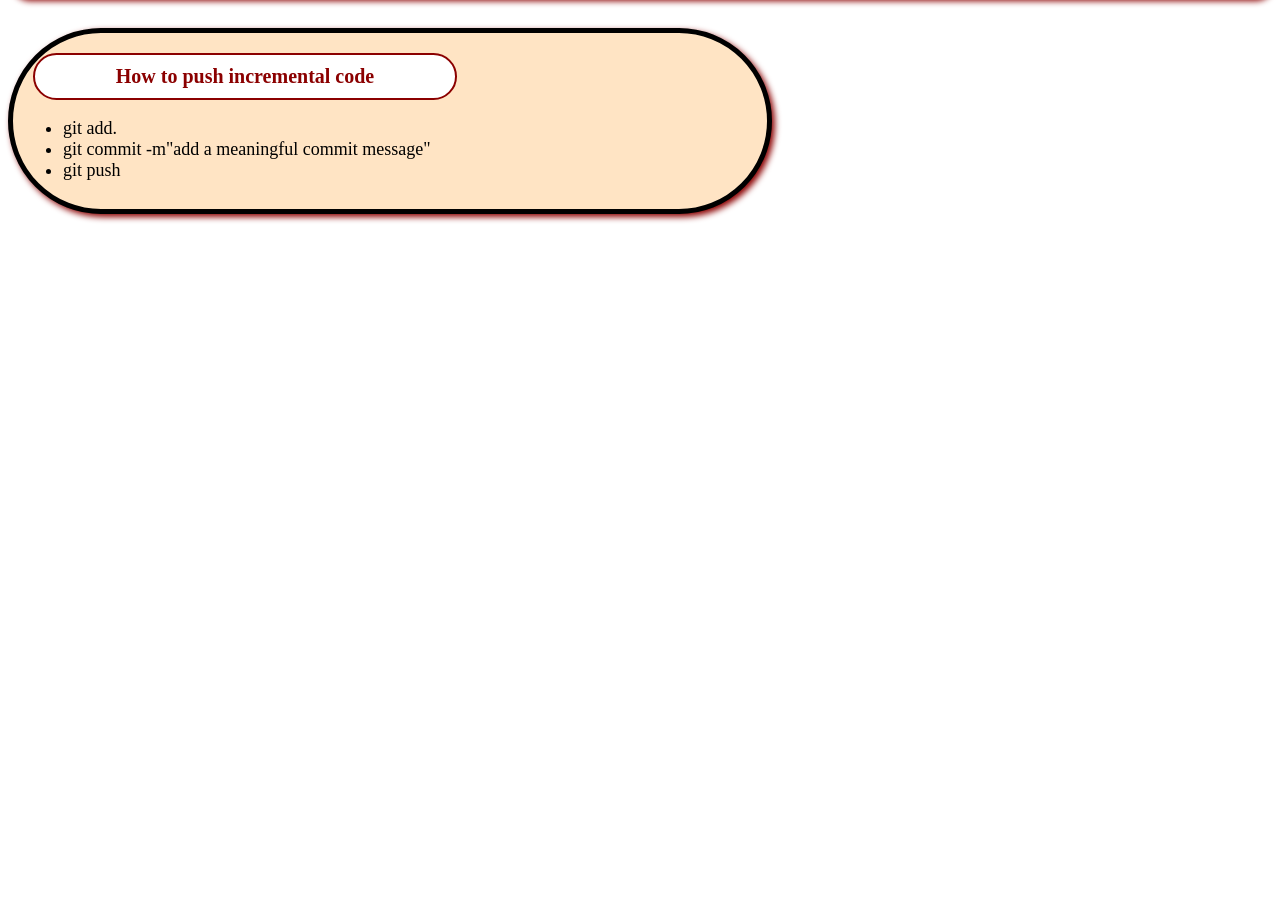
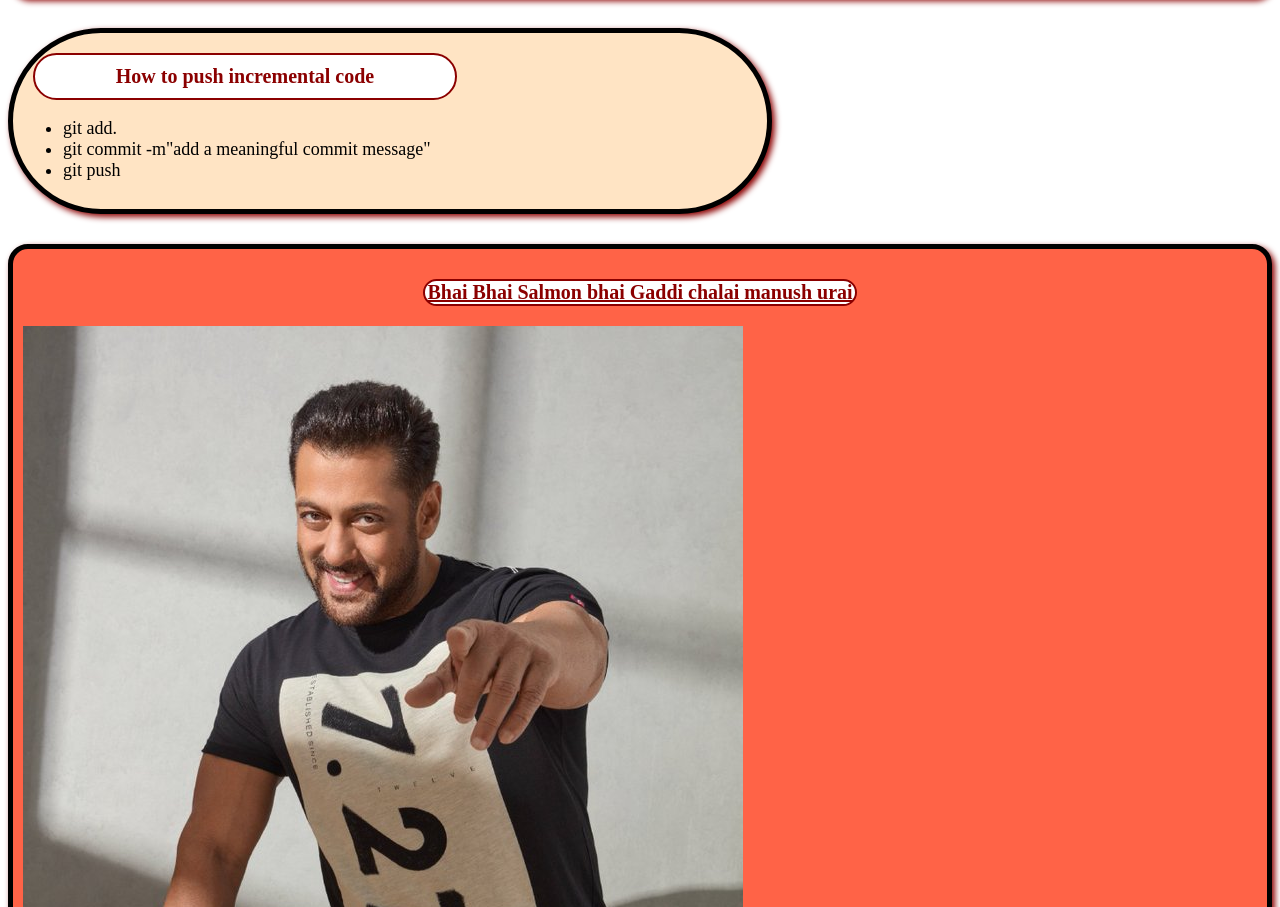
Before and after one commit to Mahi-Haque/my-simple-website, a plain HTML site: page index.html in a window 1280 px wide. Shown: the part 613-1520 px from the top of the page. Before the commit the page ends 857 px from the top, so only its background shows below. Drawn offline with Linux system fonts and the light colour scheme.

Commit message:
Feat:Salmom bhai

```diff
--- a/index.html
+++ b/index.html
@@ -27,5 +27,9 @@
             <li>git push</li>
         </ul>
     </div>
+    <div>
+        <h3>Bhai Bhai Salmon bhai Gaddi chalai manush urai</h3>
+        <img src="/images/salamn.jpeg" alt="Salmon bhai">
+    </div>
 </body>
 </html>
```
Also changed, not shown: images/salamn.jpeg (added).
